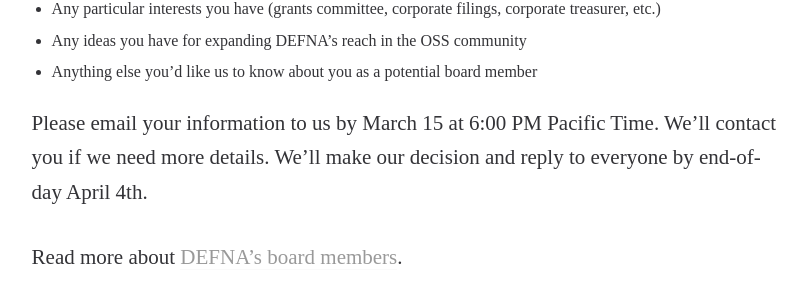
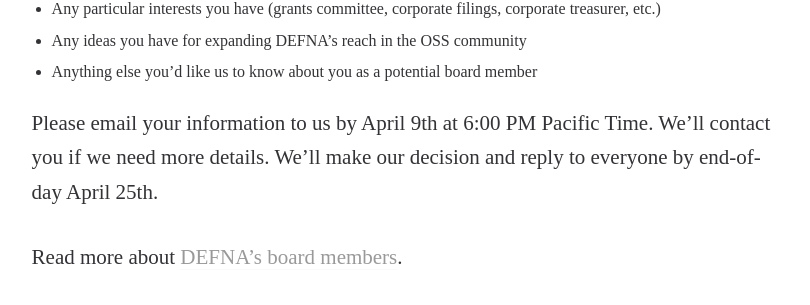
Before and after one commit to DEFNA/defna.org, a Jekyll site: the page built from _posts/2024-02-29-defna-board-member-recruitment.md, in a window 1280 px wide. Shown: the part 1372-1677 px from the top of the page, without its empty margins (234-1044 px from the left). Built offline with Jekyll 4.4.1, drawn with Linux system fonts in a browser that asks for light colours.

Commit message:
Update dates to give folks 2 weeks from Mar 26th

```diff
--- a/_posts/2024-02-29-defna-board-member-recruitment.md
+++ b/_posts/2024-02-29-defna-board-member-recruitment.md
@@ -33,6 +33,6 @@
 * Any ideas you have for expanding DEFNA's reach in the OSS community
 * Anything else you'd like us to know about you as a potential board member
 
-Please email your information to us by March 15 at 6:00 PM Pacific Time. We'll contact you if we need more details. We'll make our decision and reply to everyone by end-of-day April 4th.
+Please email your information to us by April 9th at 6:00 PM Pacific Time. We'll contact you if we need more details. We'll make our decision and reply to everyone by end-of-day April 25th.
 
 Read more about [DEFNA's board members](https://www.defna.org/about/).
```
